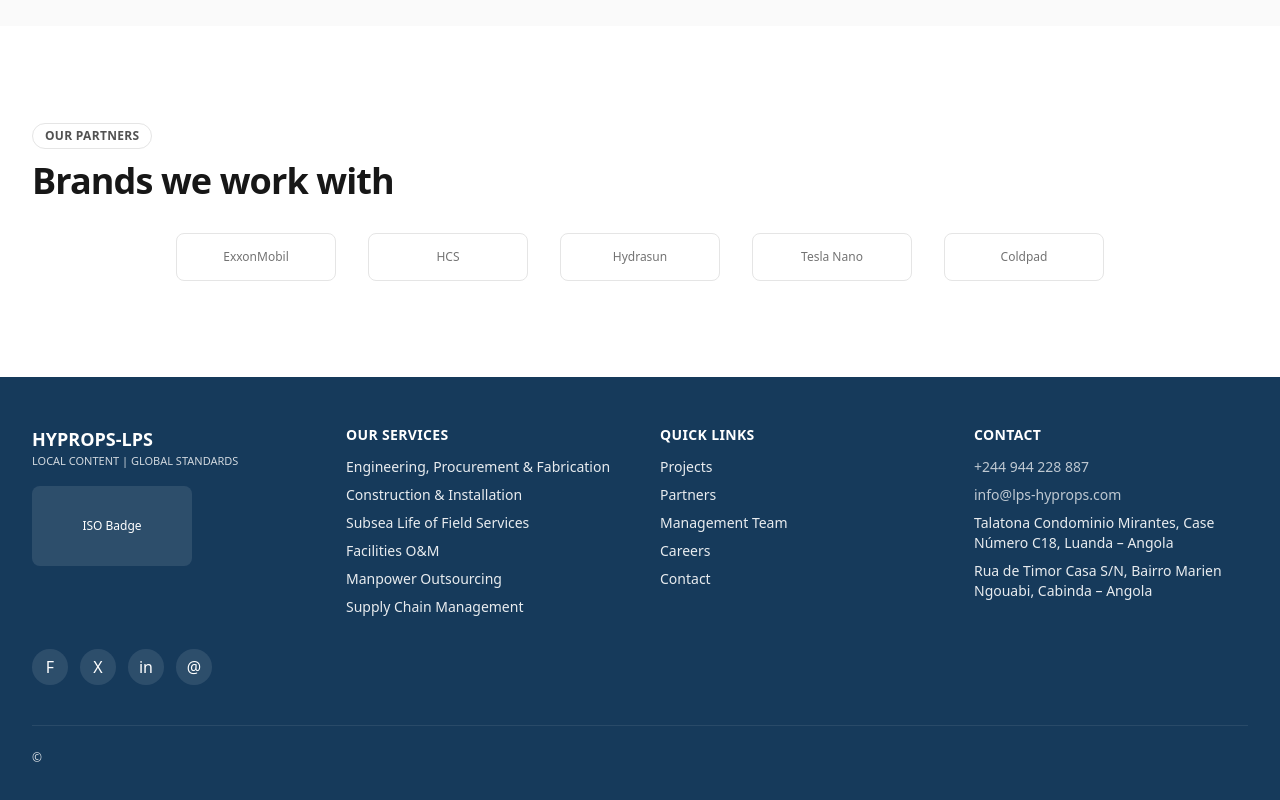
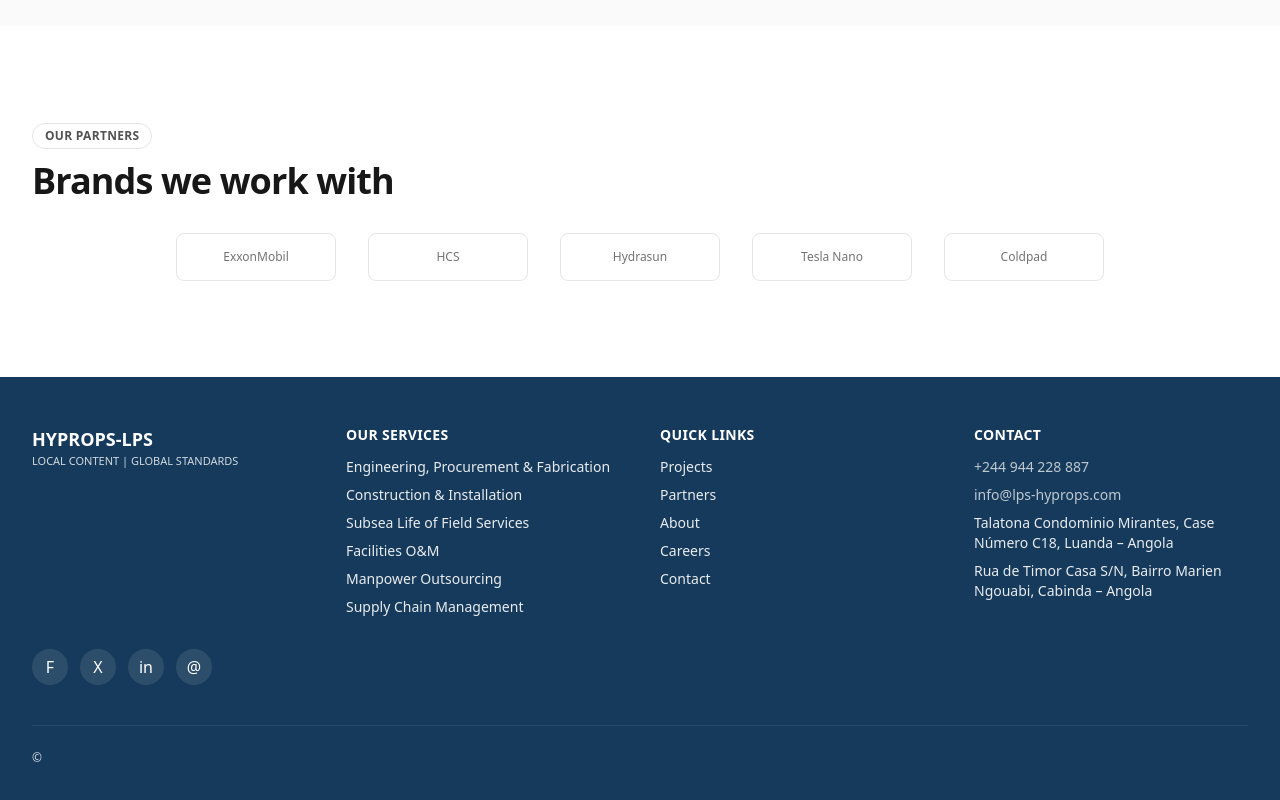
Before and after one commit to Codedzephyr/random-project, a React (Vite) app: page /#/ in a window 1280 px wide. Shown: the part 2359-3159 px from the top of the page. Built offline with nearby package versions, Linux system fonts and the light colour scheme.

Commit message:
Update footer.tsx

```diff
--- a/src/components/footer.tsx
+++ b/src/components/footer.tsx
@@ -10,9 +10,6 @@
           <div className="font-extrabold text-lg">HYPROPS-LPS</div>
           <div className="text-[11px] opacity-80">
             LOCAL CONTENT | GLOBAL STANDARDS
-          </div>
-          <div className="mt-4 h-20 w-40 rounded-lg bg-white/10 flex items-center justify-center text-xs">
-            ISO Badge
           </div>
         </div>
 
@@ -56,7 +53,7 @@
               <Link to="/partners">Partners</Link>
             </li>
             <li>
-              <Link to="/management-team">Management Team</Link>
+              <Link to="/about">About</Link>
             </li>
             <li>
               <Link to="/careers">Careers</Link>
```
